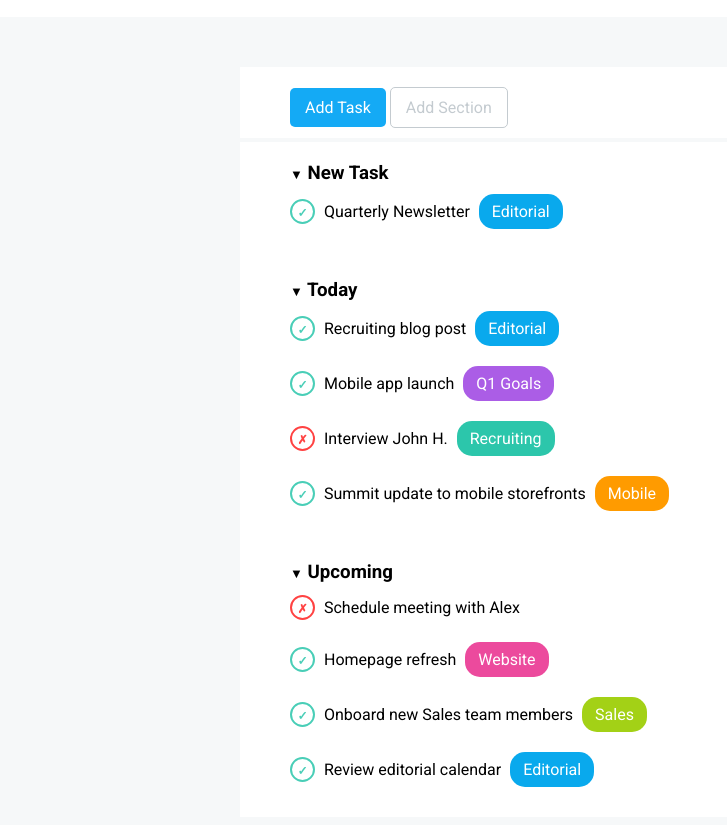
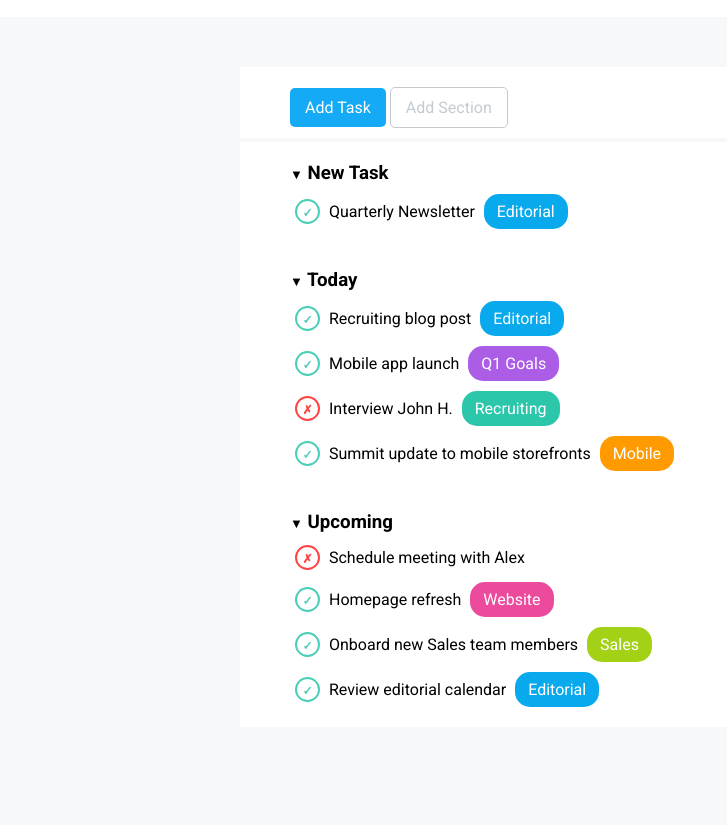
Before and after one commit to sofiacottone/html-css-toboolist, a plain HTML site: page index.html in a window 1280 px wide. Shown: the part 73-898 px from the top of the page, without its empty margins (0-727 px from the left). After the commit the page ends 850 px from the top, so only its background shows below. Drawn offline with Linux system fonts and the light colour scheme.

Commit message:
add comments

```diff
--- a/style.css
+++ b/style.css
@@ -9,6 +9,7 @@ body {
     background-color: #f6f8f9;
 }
 
+/* header  */
 header {
     background-color: #ffffff;
     padding: 20px 10px;
@@ -23,11 +24,12 @@ header {
     vertical-align: middle;
 }
 
+/* /header  */
+/* top section  */
 .container {
     background-color: #ffffff;
     max-width: 800px;
     margin: 50px auto;
-
 }
 
 .buttons {
@@ -55,6 +57,7 @@ hr {
     border: 2px solid #f6f8f9;
 }
 
+/* /top section  */
 .new-section {
     padding: 20px 50px;
 }
@@ -65,9 +68,10 @@ hr {
 }
 
 .task {
-    padding: 10px 0;
+    padding: 10px 0 0 5px;
 }
 
+/* done + to-do circles  */
 .done {
     border: 2px solid #49ceb7;
     color: #49ceb7;
@@ -94,11 +98,14 @@ hr {
     display: inline-block;
 }
 
+/* /done + to-do circles  */
+
 .task-name {
     display: inline-block;
     padding: 5px;
 }
 
+/* side tags  */
 .task-tag {
     display: inline-block;
     padding: 8px 13px;
@@ -129,3 +136,5 @@ hr {
 .yellow-green-tag {
     background-color: #a3d116;
 }
+
+/* /side tags  */
```
